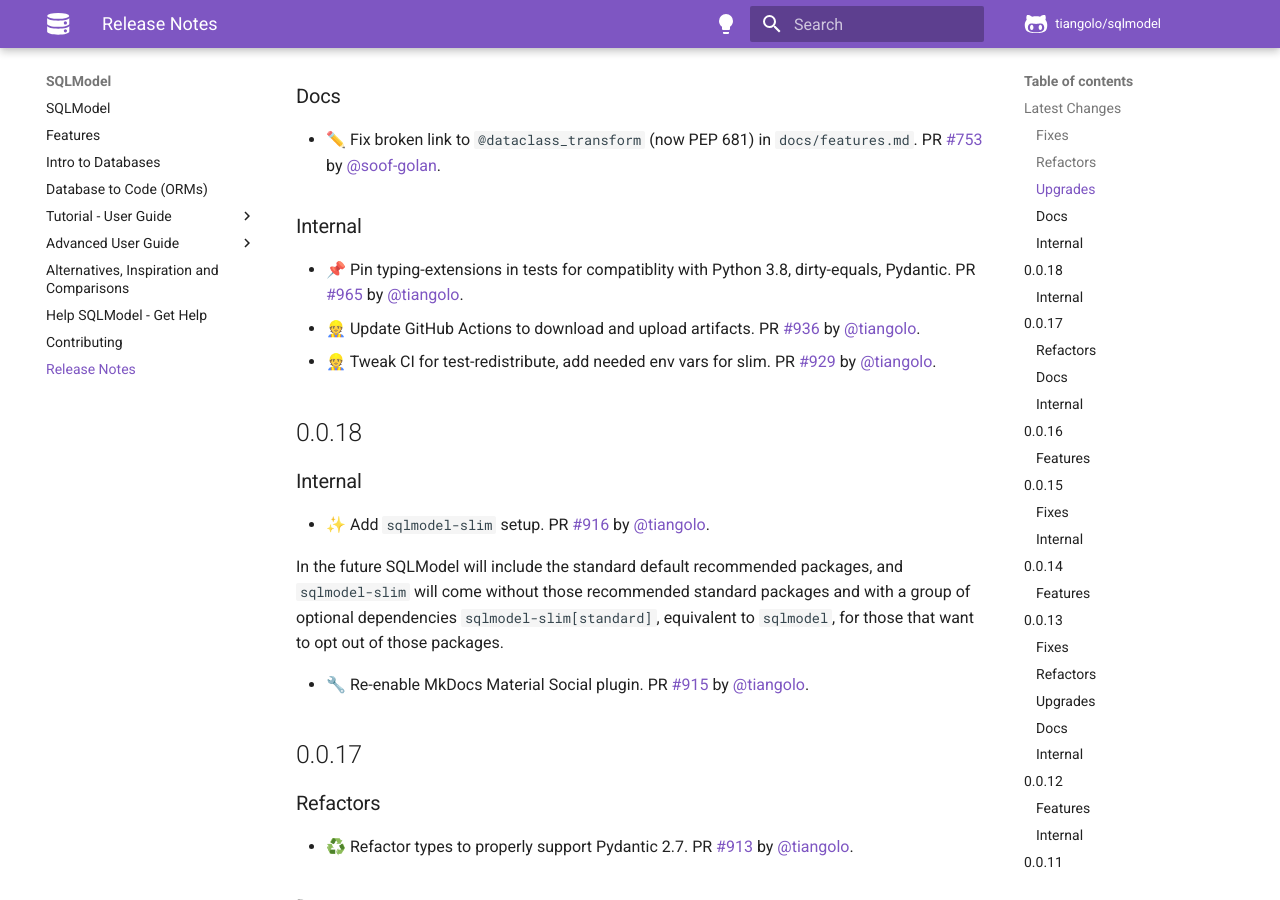
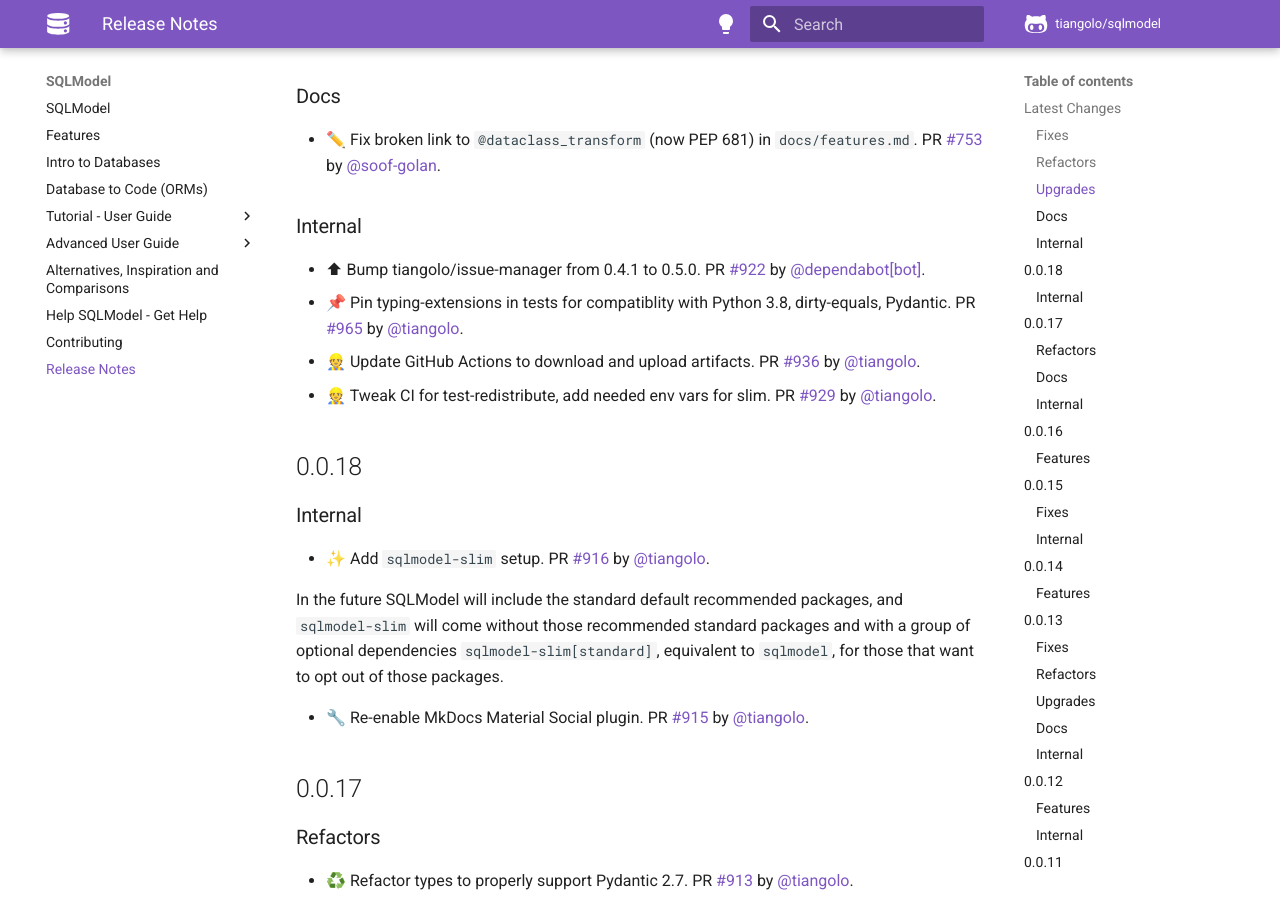
Before and after one commit to sztrakabalint/fastapi-sqlmodel, an MkDocs documentation site: the page built from docs/release-notes.md, in a window 1280 px wide and 900 px high, scrolled down 596 px. Built offline with MkDocs 1.6.1 and Material for MkDocs 9.7.7, drawn with Linux system fonts in a browser that asks for light colours; comment, search, counter and statistics services are not loaded.

Commit message:
📝 Update release notes

```diff
--- a/docs/release-notes.md
+++ b/docs/release-notes.md
@@ -21,6 +21,7 @@
 
 ### Internal
 
+* ⬆ Bump tiangolo/issue-manager from 0.4.1 to 0.5.0. PR [#922](https://github.com/tiangolo/sqlmodel/pull/922) by [@dependabot[bot]](https://github.com/apps/dependabot).
 * 📌 Pin typing-extensions in tests for compatiblity with Python 3.8, dirty-equals, Pydantic. PR [#965](https://github.com/tiangolo/sqlmodel/pull/965) by [@tiangolo](https://github.com/tiangolo).
 * 👷 Update GitHub Actions to download and upload artifacts. PR [#936](https://github.com/tiangolo/sqlmodel/pull/936) by [@tiangolo](https://github.com/tiangolo).
 * 👷 Tweak CI for test-redistribute, add needed env vars for slim. PR [#929](https://github.com/tiangolo/sqlmodel/pull/929) by [@tiangolo](https://github.com/tiangolo).
```
